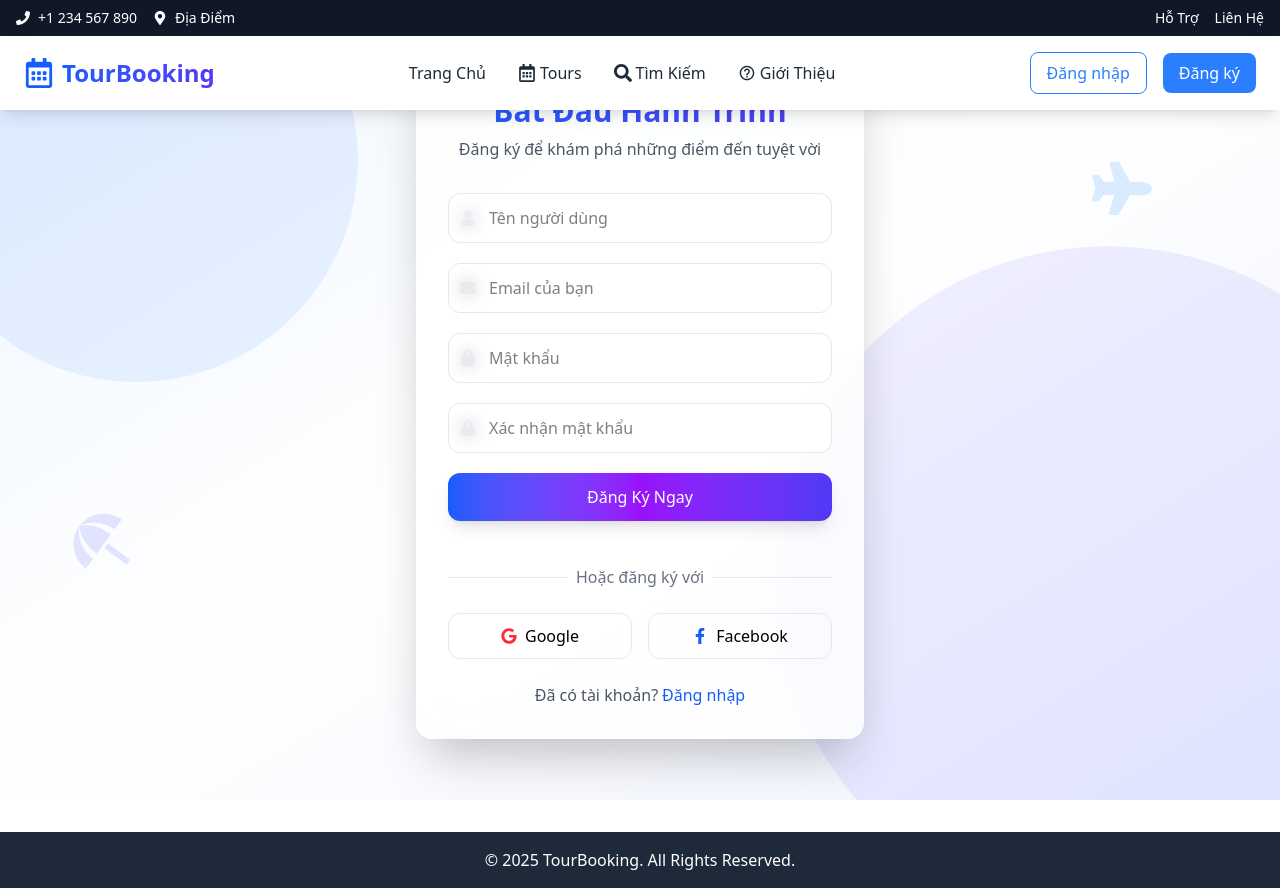
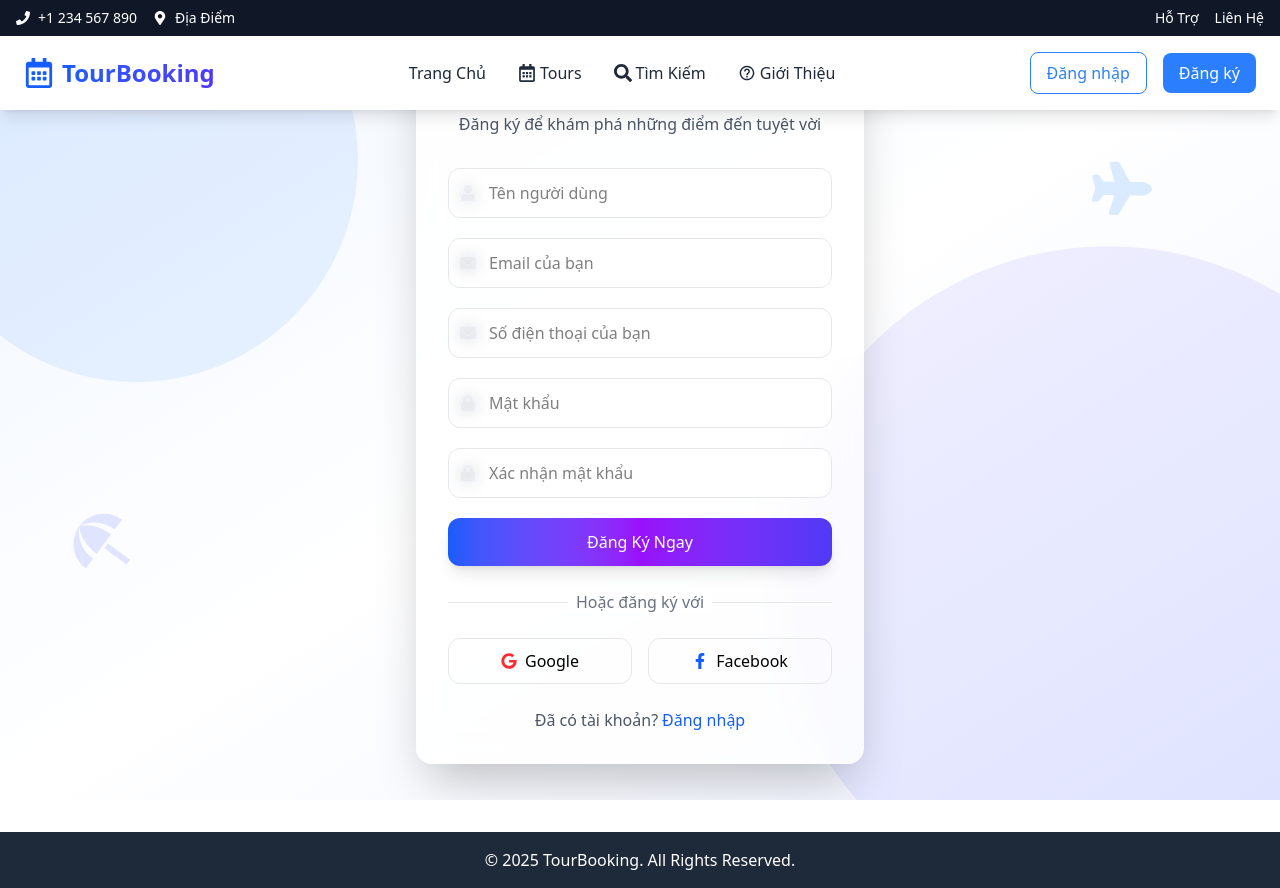
Before and after one commit to dangthanhloc0/Nodejs, a React (Vite) app: page /register in a window 1280 px wide. Built offline with nearby package versions, Linux system fonts and the light colour scheme.

Commit message:
ApiRegister

```diff
--- a/src/pages/Register.jsx
+++ b/src/pages/Register.jsx
@@ -2,25 +2,63 @@ import { useState } from "react";
 import { motion } from "framer-motion";
 import { FaUser, FaEnvelope, FaLock, FaFacebookF, FaGoogle, FaPlane } from "react-icons/fa";
 import { MdBeachAccess } from "react-icons/md";
+import axios from "axios";
+import { useNavigate } from "react-router-dom";
+import { useAuth } from "../context/AuthContext";
 
 export default function Register() {
     const [username, setUserName] = useState("");
     const [email, setEmail] = useState("");
+    const [mobile, setMobile] = useState("");
     const [password, setPassword] = useState("");
     const [confirmPassword, setConfirmPassword] = useState("");
+    const [error, setError] = useState("");
+    const [loading, setLoading] = useState(false);
+    const navigate = useNavigate();
+    const { login } = useAuth();
 
-    const handleSubmit = (e) => {
+    const handleSubmit = async (e) => {
         e.preventDefault();
+        setError("");
+        setLoading(true);
+
         if (password !== confirmPassword) {
-            alert("Mật khẩu xác nhận không khớp!");
+            setError("Mật khẩu xác nhận không khớp!");
+            setLoading(false);
             return;
         }
-        console.log("Email:", email, "Password:", password);
+
+        try {
+            const response = await axios.post("http://localhost:3000/api/auth/register-user", {
+                username,
+                email,
+                mobile,
+                password,
+                confirmPassword,
+                userType: "user"
+            });
+
+            if (response.data.success) {
+                // Đăng nhập và lưu token
+                const decodedToken = login(response.data.token);
+
+                // Chuyển hướng ngay lập tức đến trang chủ
+                navigate("/");
+            }
+        } catch (error) {
+            console.error("Register Fail:", error);
+            if (error.response && error.response.data) {
+                setError(error.response.data.message || "Đăng ký thất bại. Vui lòng thử lại.");
+            } else {
+                setError("Lỗi kết nối mạng. Vui lòng kiểm tra kết nối.");
+            }
+        } finally {
+            setLoading(false);
+        }
     };
 
     return (
         <div className="min-h-screen relative overflow-hidden bg-gradient-to-br from-blue-50 via-white to-indigo-50">
-            {/* Animated background elements */}
             <motion.div
                 className="absolute top-[-5%] left-[-5%] w-[400px] h-[400px] rounded-full bg-blue-500 opacity-10"
                 animate={{
@@ -46,7 +84,6 @@ export default function Register() {
                 }}
             />
 
-            {/* Floating Icons */}
             <motion.div
                 className="absolute top-[20%] right-[10%] text-blue-400 opacity-20"
                 animate={{
@@ -83,7 +120,6 @@ export default function Register() {
                     animate={{ opacity: 1, y: 0 }}
                     transition={{ duration: 0.8, ease: "easeOut" }}
                 >
-                    {/* Decorative elements */}
                     <div className="absolute top-0 left-0 w-full h-2 bg-gradient-to-r from-blue-500 via-purple-500 to-indigo-500" />
 
                     <motion.div
@@ -97,6 +133,17 @@ export default function Register() {
                         </h2>
                         <p className="text-gray-600 mt-2">Đăng ký để khám phá những điểm đến tuyệt vời</p>
                     </motion.div>
+
+                    {error && (
+                        <motion.div
+                            className="bg-red-100 border border-red-400 text-red-700 px-4 py-3 rounded-lg mb-4"
+                            initial={{ opacity: 0, height: 0 }}
+                            animate={{ opacity: 1, height: "auto" }}
+                            transition={{ duration: 0.3 }}
+                        >
+                            {error}
+                        </motion.div>
+                    )}
 
                     <form onSubmit={handleSubmit} className="space-y-5">
                         <motion.div
@@ -112,6 +159,7 @@ export default function Register() {
                                     className="w-full pl-10 pr-4 py-3 border border-gray-200 rounded-xl focus:outline-none focus:ring-2 focus:ring-blue-500 focus:border-transparent transition-all duration-300 bg-white/50 backdrop-blur-sm"
                                     value={username}
                                     onChange={(e) => setUserName(e.target.value)}
+                                    required
                                 />
                             </div>
                         </motion.div>
@@ -129,6 +177,25 @@ export default function Register() {
                                     className="w-full pl-10 pr-4 py-3 border border-gray-200 rounded-xl focus:outline-none focus:ring-2 focus:ring-blue-500 focus:border-transparent transition-all duration-300 bg-white/50 backdrop-blur-sm"
                                     value={email}
                                     onChange={(e) => setEmail(e.target.value)}
+                                    required
+                                />
+                            </div>
+                        </motion.div>
+
+                        <motion.div
+                            initial={{ opacity: 0, x: -50 }}
+                            animate={{ opacity: 1, x: 0 }}
+                            transition={{ delay: 0.5 }}
+                        >
+                            <div className="relative">
+                                <FaEnvelope className="absolute left-3 top-1/2 transform -translate-y-1/2 text-gray-400" />
+                                <input
+                                    type="tel"
+                                    placeholder="Số điện thoại của bạn"
+                                    className="w-full pl-10 pr-4 py-3 border border-gray-200 rounded-xl focus:outline-none focus:ring-2 focus:ring-blue-500 focus:border-transparent transition-all duration-300 bg-white/50 backdrop-blur-sm"
+                                    value={mobile}
+                                    onChange={(e) => setMobile(e.target.value)}
+                                    required
                                 />
                             </div>
                         </motion.div>
@@ -146,6 +213,7 @@ export default function Register() {
                                     className="w-full pl-10 pr-4 py-3 border border-gray-200 rounded-xl focus:outline-none focus:ring-2 focus:ring-blue-500 focus:border-transparent transition-all duration-300 bg-white/50 backdrop-blur-sm"
                                     value={password}
                                     onChange={(e) => setPassword(e.target.value)}
+                                    required
                                 />
                             </div>
                         </motion.div>
@@ -163,17 +231,24 @@ export default function Register() {
                                     className="w-full pl-10 pr-4 py-3 border border-gray-200 rounded-xl focus:outline-none focus:ring-2 focus:ring-blue-500 focus:border-transparent transition-all duration-300 bg-white/50 backdrop-blur-sm"
                                     value={confirmPassword}
                                     onChange={(e) => setConfirmPassword(e.target.value)}
+                                    required
                                 />
                             </div>
                         </motion.div>
 
                         <motion.button
                             type="submit"
-                            className="w-full bg-gradient-to-r from-blue-600 via-purple-600 to-indigo-600 text-white py-3 rounded-xl font-medium shadow-lg hover:shadow-xl transition-all duration-300"
+                            className="w-full bg-gradient-to-r from-blue-600 via-purple-600 to-indigo-600 text-white py-3 rounded-xl font-medium shadow-lg hover:shadow-xl transition-all duration-300 flex justify-center items-center"
                             whileHover={{ scale: 1.02 }}
                             whileTap={{ scale: 0.98 }}
+                            disabled={loading}
                         >
-                            Đăng Ký Ngay
+                            {loading ? (
+                                <svg className="animate-spin h-5 w-5 text-white" xmlns="http://www.w3.org/2000/svg" fill="none" viewBox="0 0 24 24">
+                                    <circle className="opacity-25" cx="12" cy="12" r="10" stroke="currentColor" strokeWidth="4"></circle>
+                                    <path className="opacity-75" fill="currentColor" d="M4 12a8 8 0 018-8V0C5.373 0 0 5.373 0 12h4zm2 5.291A7.962 7.962 0 014 12H0c0 3.042 1.135 5.824 3 7.938l3-2.647z"></path>
+                                </svg>
+                            ) : "Đăng Ký Ngay"}
                         </motion.button>
 
                         <motion.div
```
